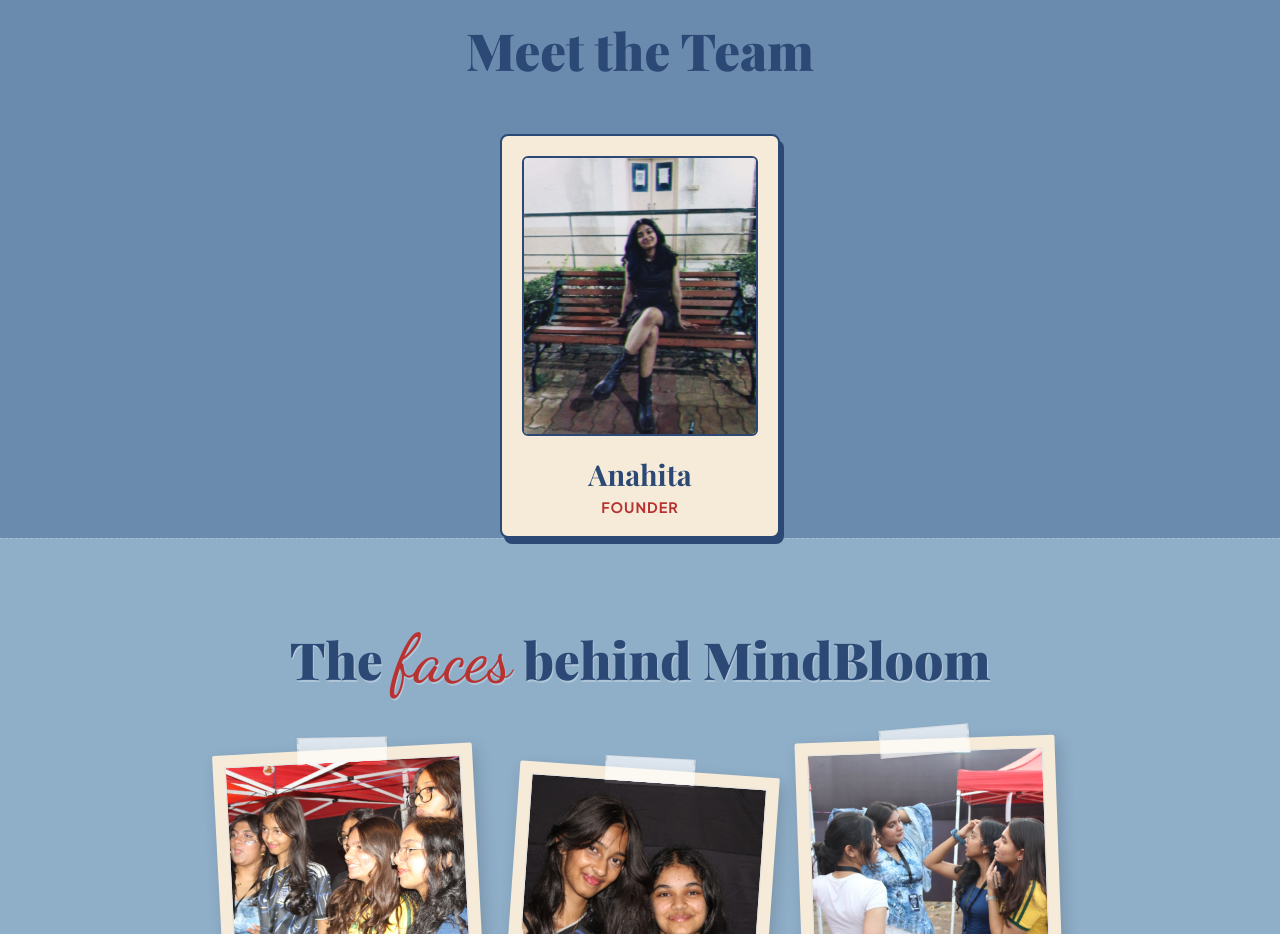
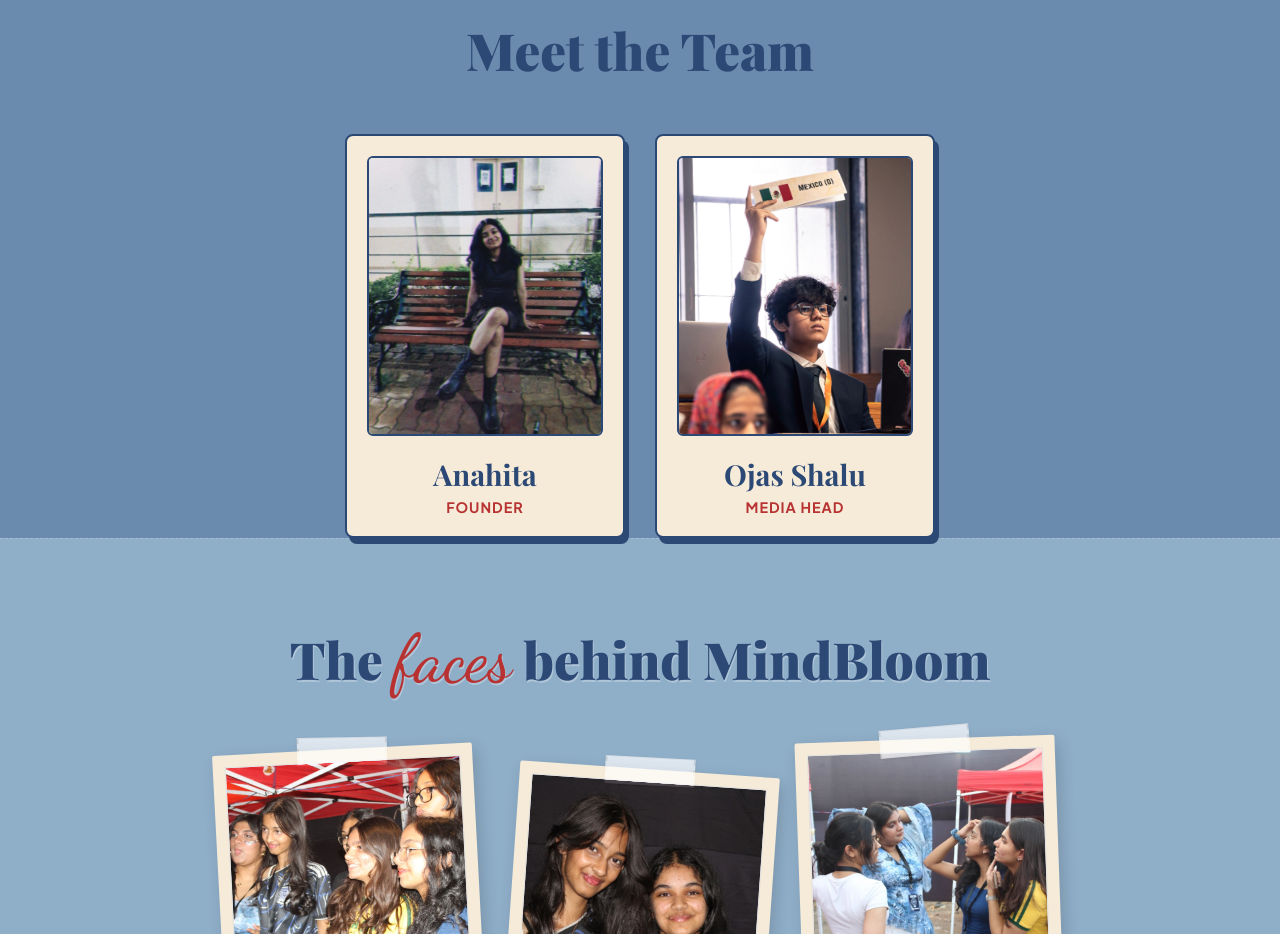
Before and after one commit to ibeastmanish/Project-Mindbloom, a website: page index.html in a window 1280 px wide. Shown: the part 5580-6514 px from the top of the page. Drawn offline with nearby package versions, Linux system fonts and the light colour scheme; no server answers; a web font is replaced by a local one.

Commit message:
Add Ojas Shalu profile card

```diff
--- a/index.html
+++ b/index.html
@@ -2010,6 +2010,11 @@
         <div class="meet-name">Anahita</div>
         <div class="meet-role">Founder</div>
       </div>
+      <div class="meet-card fade-up">
+        <img src="images/team/media-head-ojas.png" alt="Ojas Shalu - Media Head" class="meet-photo" loading="lazy" />
+        <div class="meet-name">Ojas Shalu</div>
+        <div class="meet-role">Media Head</div>
+      </div>
     </div>
   </div>
 </section>
```
Also changed, not shown: images/team/media-head-ojas.png (added).
